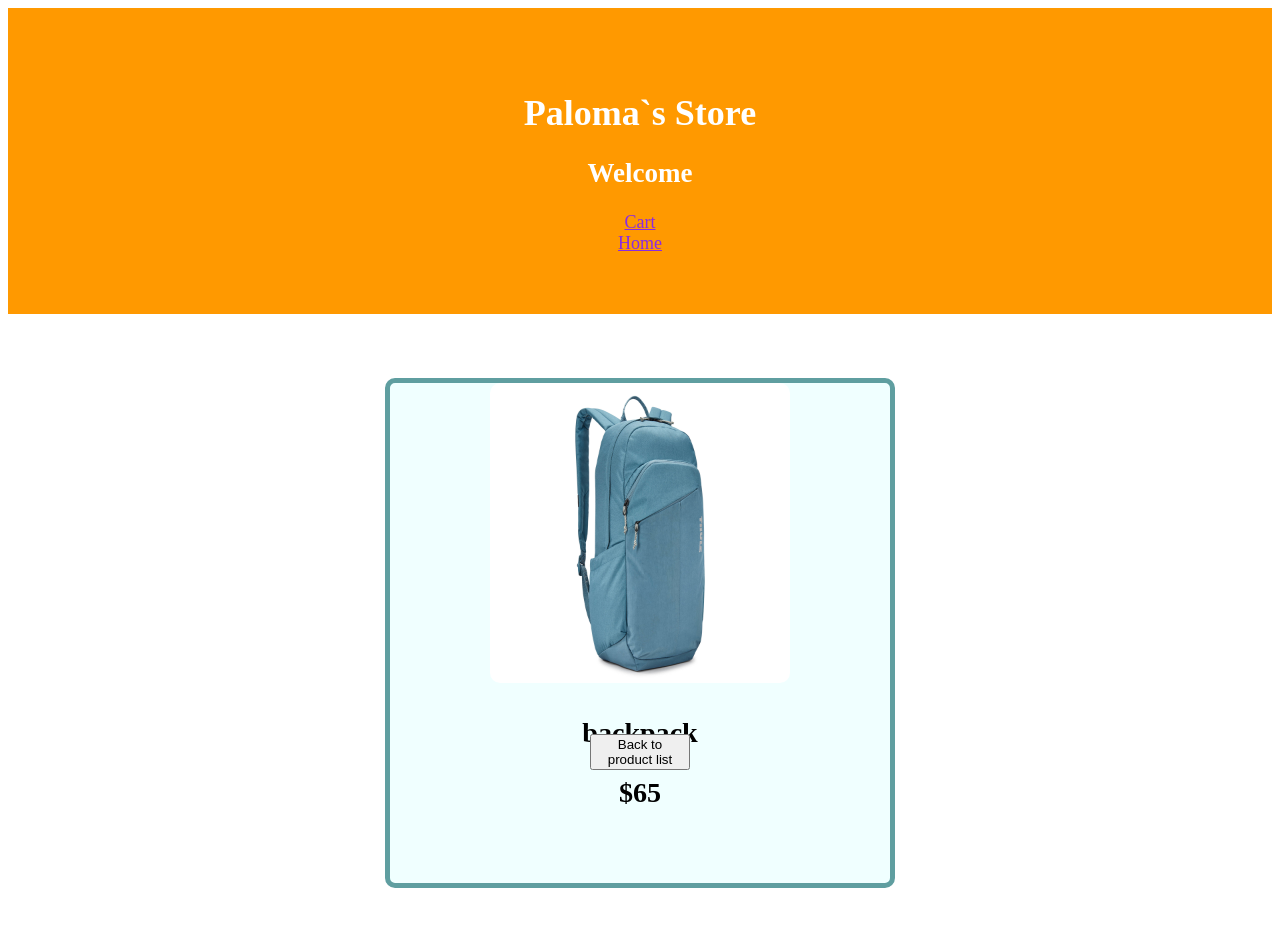
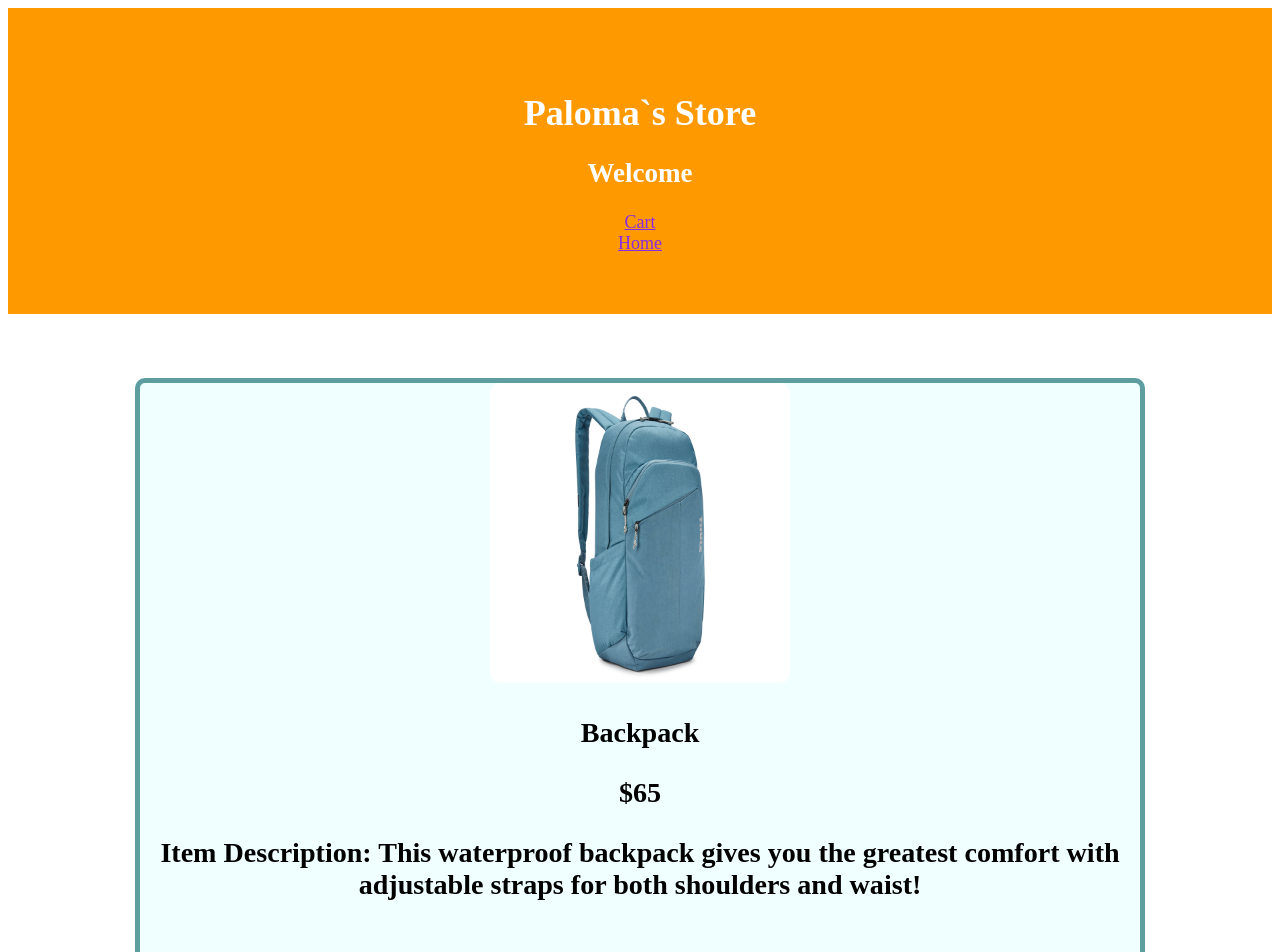
Before and after one commit to Paloma-commits/Mystore, an Angular app in the folder myStore/: page /product/1/Backpack in a window 1280 px wide. Shown: the top 952 px of the page. Before the commit the page ends 896 px from the top, so only its background shows below. Built offline with nearby package versions, Linux system fonts and the light colour scheme.

Commit message:
added item description and itemtotal

```diff
--- a/myStore/src/app/components/cart-sub-item/cart-sub-item.component.html
+++ b/myStore/src/app/components/cart-sub-item/cart-sub-item.component.html
@@ -5,7 +5,7 @@
     <div class="info-text">
         <h4>{{prod.name}} for ${{prod.price}}</h4>
         <h4>Quantity {{this.quantity}}</h4>
-        <h5>Total for this item: </h5>
+        <h5>Total for this item: ${{itemtotal}} </h5>
     </div>
 </div>
 <button id="button" (click)="remove(prod)">Remove Item</button>
--- a/myStore/src/app/components/cart-sub-item/cart-sub-item.component.ts
+++ b/myStore/src/app/components/cart-sub-item/cart-sub-item.component.ts
@@ -13,18 +13,22 @@ export class CartSubItemComponent implements OnInit {
 
   quantity: number = 1;
 
+  itemtotal:number = 0;
+
   constructor(private CartService: CartService) {
     this.prod = {
       id: 0,
       image: '',
       name: '',
       price: 0,
-      quantity: 1
+      quantity: 1,
+      description: ''
     }
   }
 
   ngOnInit(): void {
     this.quantity = this.prod.quantity;
+    this.itemtotal = this.prod.quantity * this.prod.price;
   }
 
   remove(prod: Item){
--- a/myStore/src/app/components/item-detail/item-detail.component.css
+++ b/myStore/src/app/components/item-detail/item-detail.component.css
@@ -22,9 +22,10 @@ img {
     margin-right: 128px;
     border: 5px solid #5F9EA0;
     background-color: azure;
-    height: 500px;
-    width:500px;
+    height: 800px;
+    width:1000px;
     border-radius: 10px;
+    font-weight: normal;
 }
 
 .product-image{
@@ -41,10 +42,11 @@ button{
     cursor: pointer;
     display: flex;
     align-self: center;
+    align-self: center;
     position:absolute;
     margin-left:-50px;
     left:50%;
-    width:100px;
-    bottom:30px;
+    width: 100px;
+    padding: 10px;
 
 }
--- a/myStore/src/app/components/item-detail/item-detail.component.html
+++ b/myStore/src/app/components/item-detail/item-detail.component.html
@@ -3,6 +3,8 @@
         <img class="product-image" src="assets/pictures/{{item.image}}" alt={{item.name}}>
         <h3>{{ item.name }}</h3>
         <h3>${{ item.price }}</h3>
+        <h3>Item Description: {{item.description}}</h3>
+        <br>
         <button routerLink='/'>Back to product list</button>
     </div>
 </div>
--- a/myStore/src/app/components/item-detail/item-detail.component.ts
+++ b/myStore/src/app/components/item-detail/item-detail.component.ts
@@ -19,6 +19,7 @@ export class ItemDetailComponent implements OnInit {
     image: "",
     price: 0,
     quantity: 1,
+    description: ''
   }
   queryString : string = '';
   image: string = '';
--- a/myStore/src/app/components/product-item/product-item.component.ts
+++ b/myStore/src/app/components/product-item/product-item.component.ts
@@ -26,7 +26,8 @@ export class ProductItemComponent implements OnInit {
       image: '',
       name: '',
       price: 0,
-      quantity: 1
+      quantity: 1,
+      description: ''
     }
   }
 
--- a/myStore/src/app/services/fetch-items.service.ts
+++ b/myStore/src/app/services/fetch-items.service.ts
@@ -13,7 +13,8 @@ export class FetchItemsService {
     image: '',
     name: '',
     price: 0,
-    quantity: 0
+    quantity: 0,
+    description: ''
   }
 
   private data: string = "../assets/data.json"
--- a/myStore/src/app/services/models/item.ts
+++ b/myStore/src/app/services/models/item.ts
@@ -3,5 +3,6 @@ export interface Item{
     image: string,
     name: string,
     price: number,
-    quantity:number
+    quantity:number,
+    description: string;
 }
--- a/myStore/src/assets/data.json
+++ b/myStore/src/assets/data.json
@@ -2,37 +2,43 @@
     {
         "id": 1,
         "image": "backpack.jpg",
-        "name": "backpack",
-        "price": 65
+        "name": "Backpack",
+        "price": 65,
+        "description": "This waterproof backpack gives you the greatest comfort with adjustable straps for both shoulders and waist!"
       },
       {
         "id": 2,
         "image": "headphones.jpg",
-        "name": "headphones",
-        "price": 359
+        "name": "Headphones",
+        "price": 359,
+        "description":"These headphones are equipped with Bluetooth and a cable option as well. Maximum comfort cmomparable to BOSE! "
       },
       {
         "id": 3,
         "image": "waterbottle.jpg",
-        "name": "waterbottle",
-        "price": 25.99
+        "name": "Waterbottle",
+        "price": 25.99,
+        "description": "Carry up to 24oz on the go and keep your drink cold!"
       },
       {
         "id": 4,
         "image": "sunglasses.jpg",
-        "name": "sunglasses",
-        "price": 140
+        "name": "Sunglasses",
+        "price": 140,
+        "description": "Polarized glasses that have an anti-fog shield to ensure a safe climb. Comes with a case"
       },
       {
         "id": 5,
         "image": "sunscreen.jpg",
-        "name": "sunscreen",
-        "price": 12
+        "name": "Sunscreen",
+        "price": 12,
+        "description": "Dermatologist approved sunscreen, safe for both adults and children. Apply every 3-4 hrs"
       },
       {
         "id": 6,
         "image": "watch.jpg",
-        "name": "watch",
-        "price": 200
+        "name": "Watch",
+        "price": 200,
+        "description":"Get all the data and fun with this sports watch! Allows resizing. Unisex."
       }
 ]
```
